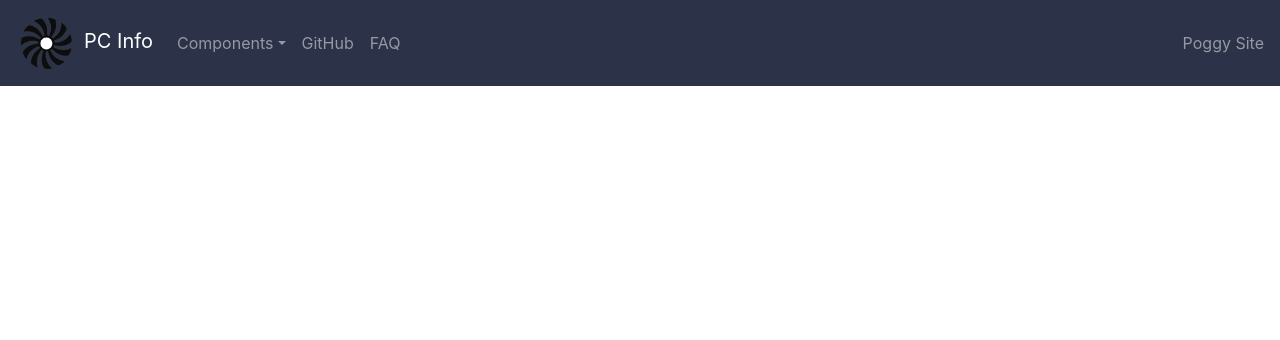
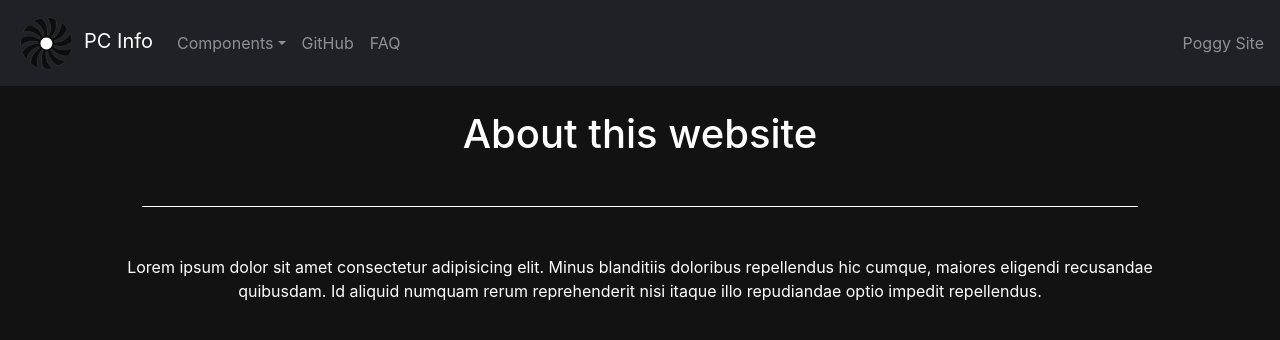
Before and after one commit to leodude77/PC-info, a React (Create React App) app: page /home in a window 1280 px wide. Shown: the top 340 px of the page. Built offline with nearby package versions, Linux system fonts and the light colour scheme.

Commit message:
few qol tweaks

```diff
--- a/src/App.css
+++ b/src/App.css
@@ -15,7 +15,7 @@
 }
 
 .App-header {
-  background-color: #1d212f;
+  background-color: royalblue;
   min-height: 100vh;
   display: flex;
   flex-direction: column;
--- a/src/App.js
+++ b/src/App.js
@@ -6,7 +6,7 @@ import Main from "./Components/Main";
 class App extends Component {
   render() {
     return (
-      <div className="App" style={{ backgroundColor: "#1d212f" }}>
+      <div className="App" style={{ backgroundColor: "#121212" }}>
         <BrowserRouter>
           <Main />
         </BrowserRouter>
--- a/src/Components/Gpu.jsx
+++ b/src/Components/Gpu.jsx
@@ -16,13 +16,10 @@ class Gpu extends Component {
             sunt molestias pariatur quo!
           </p>
         </div>
-        <div
-          className="col rounded-lg p-2"
-          style={{ backgroundColor: "#f5f5f5" }}
-        >
+        <div className="col ce p-2" style={{ backgroundColor: "#f5f5f5" }}>
           <a href="https://venturebeat.com/wp-content/uploads/2018/04/evga-gtx-1080-100663485-orig.png?fit=400%2C259&strip=all">
             <img
-              className="rounded"
+              className="ce"
               src="https://venturebeat.com/wp-content/uploads/2018/04/evga-gtx-1080-100663485-orig.png?fit=400%2C259&strip=all"
             />
           </a>
--- a/src/Components/Main.jsx
+++ b/src/Components/Main.jsx
@@ -1,9 +1,10 @@
 import React, { Component } from "react";
 import MainNav from "./MainNav";
-import { Switch, Route, withRouter } from "react-router-dom";
+import { Switch, Route, withRouter, Redirect } from "react-router-dom";
 import Cpu from "./Cpu";
 import Gpu from "./Gpu";
 import cpu from "../Components/Assets/Cpu";
+import home from "../Components/home";
 
 class Main extends Component {
   state = {};
@@ -15,6 +16,8 @@ class Main extends Component {
         <Switch>
           <Route path="/cpu" component={() => <Cpu cpu={cpu} />} />
           <Route path="/gpu" component={Gpu} />
+          <Route path="/home" component={home} />
+          <Redirect to="/home" />
         </Switch>
       </React.Fragment>
     );
--- a/src/Components/MainNav.jsx
+++ b/src/Components/MainNav.jsx
@@ -24,10 +24,12 @@ const MainNav = (props) => {
   return (
     <div>
       <Navbar dark expand="md" className="nav">
-        <NavbarBrand href="/">
-          <img src={logo} className="App-logo" alt="logo" />
-          PC Info
-        </NavbarBrand>
+        <NavLink to="/">
+          <NavbarBrand>
+            <img src={logo} className="App-logo" alt="logo" />
+            PC Info
+          </NavbarBrand>
+        </NavLink>
         <NavbarToggler onClick={toggle} />
         <Collapse isOpen={isOpen} navbar>
           <Nav className="mr-auto" navbar>
@@ -61,7 +63,10 @@ const MainNav = (props) => {
             <NavItem>
               <a
                 className="nav-link"
-                href="https://github.com/reactstrap/reactstrap"
+                // style={{ cursor: "pointer" }}
+                // onClick={() =>
+                //   window.open("https://github.com/leodude77/PC-info", "_blank")
+                // }
               >
                 GitHub
               </a>
--- /dev/null
+++ b/src/Components/home.jsx
@@ -0,0 +1,21 @@
+import React, { Component } from "react";
+
+class Home extends Component {
+  state = {};
+  render() {
+    return (
+      <div className="container full-height p-4" style={{ color: "white" }}>
+        <h1>About this website</h1>
+        <hr className="hr" />
+        <p>
+          Lorem ipsum dolor sit amet consectetur adipisicing elit. Minus
+          blanditiis doloribus repellendus hic cumque, maiores eligendi
+          recusandae quibusdam. Id aliquid numquam rerum reprehenderit nisi
+          itaque illo repudiandae optio impedit repellendus.
+        </p>
+      </div>
+    );
+  }
+}
+
+export default Home;
--- a/src/Components/style.css
+++ b/src/Components/style.css
@@ -1,5 +1,5 @@
 .nav {
-  background-color: #2c3247;
+  background-color: #1e2125;
 }
 
 .Cpu {
@@ -10,3 +10,34 @@
 .navd {
   color: #030624;
 }
+
+.noselect {
+  -webkit-touch-callout: none; /* iOS Safari */
+  -webkit-user-select: none; /* Safari */
+  -khtml-user-select: none; /* Konqueror HTML */
+  -moz-user-select: none; /* Old versions of Firefox */
+  -ms-user-select: none; /* Internet Explorer/Edge */
+  user-select: none; /* Non-prefixed version, currently
+                                  supported by Chrome, Edge, Opera and Firefox */
+}
+
+.full-height {
+  min-height: 100vmin;
+}
+
+.bgcolor {
+  background-color: #121212;
+}
+
+.hr {
+  border-top: 1px solid white;
+  margin: 3rem;
+}
+
+.ce {
+  border-radius: 1rem;
+}
+
+.nav-link:hover {
+  color: #0cc3ac;
+}
```
